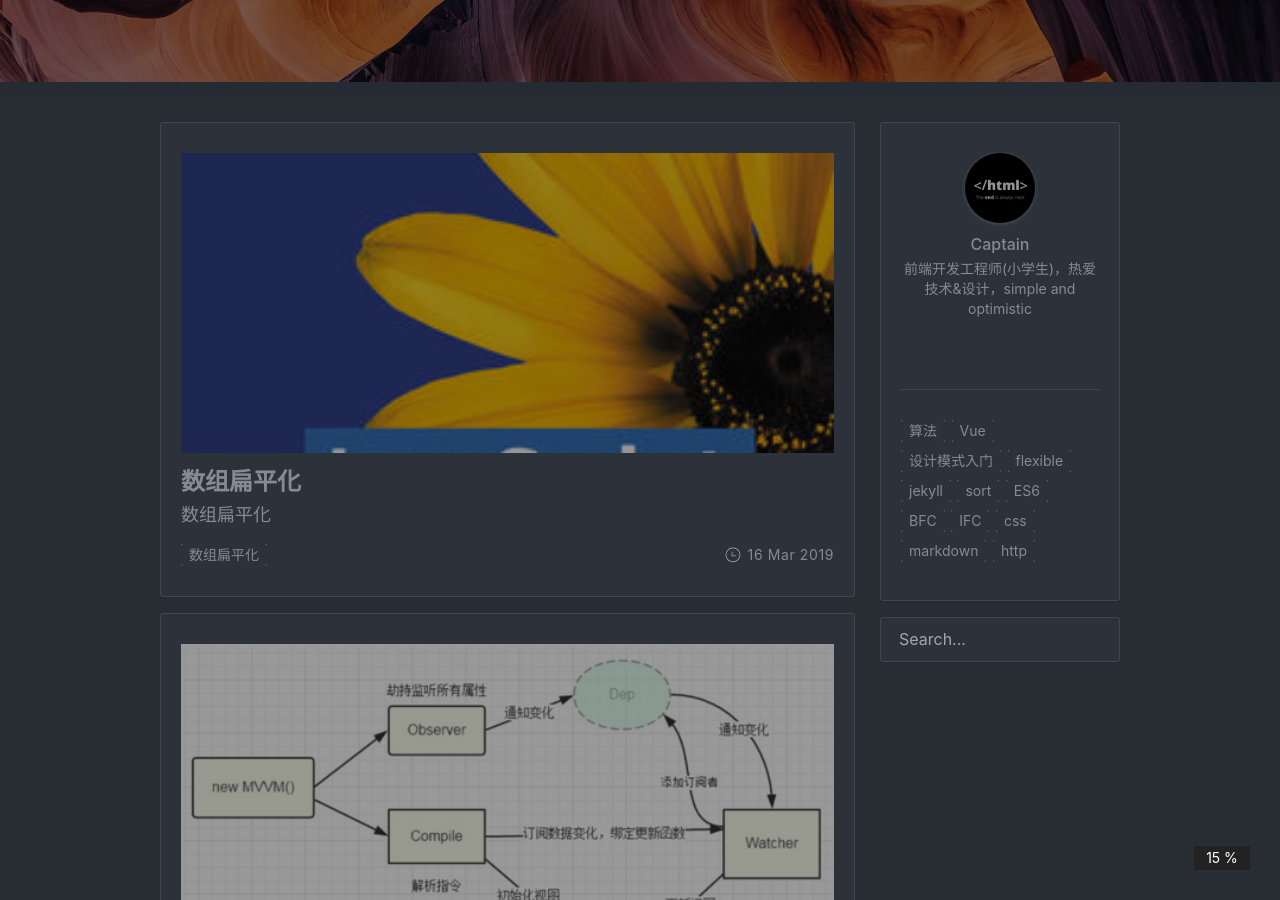
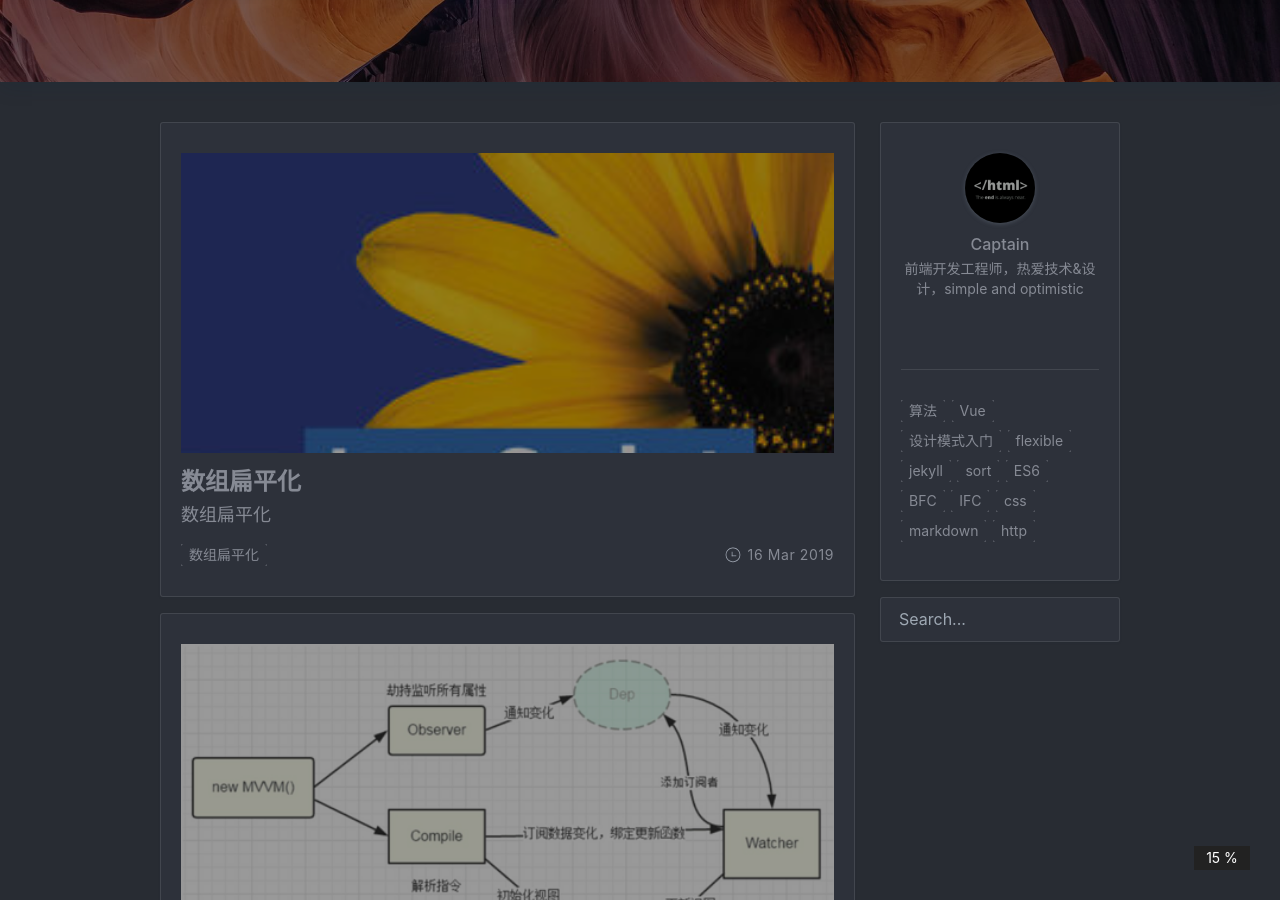
Before and after one commit to BinaryCaptain/BinaryCaptain.github.io, a Jekyll site: the page built from index.html, in a window 1280 px wide and 900 px high, scrolled down 378 px. Built offline with Jekyll 4.4.1, drawn with Linux system fonts in a browser that asks for light colours; nearby versions of some CDN libraries; the list of posts is cut into pages by our own code; a style sheet for code colours, icons or effects is not loaded.

Commit message:
信息修改

```diff
--- a/_config.yml
+++ b/_config.yml
@@ -19,7 +19,7 @@ footer:
 # Author 配置博主信息
 author: 'Captain'
 nickname: '小队长'
-bio: '前端开发工程师(小学生)，热爱技术&设计，simple and optimistic'
+bio: '前端开发工程师，热爱技术&设计，simple and optimistic'
 avatar: 'assets/img/profile.png'
 
 # Search
```
